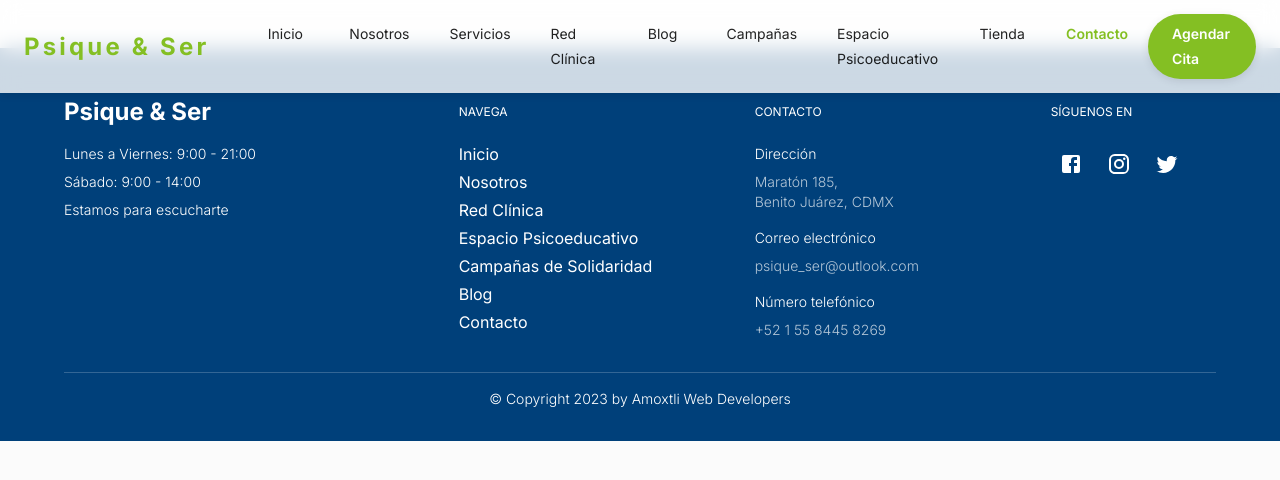
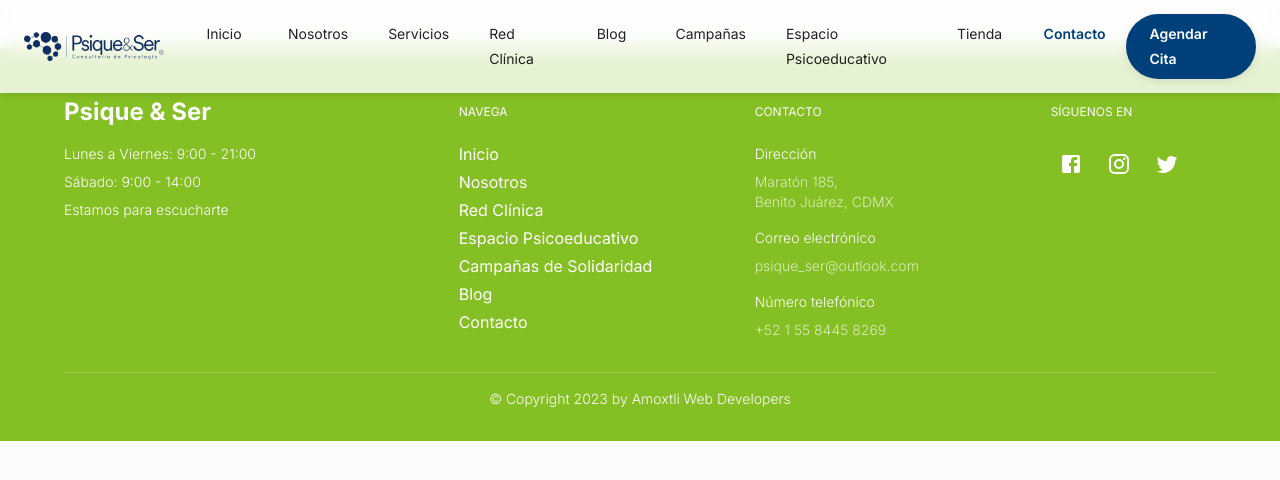
Before and after one commit to Sa-lof/psique-ser-website, a Next.js app: page /contacto in a window 1280 px wide. Shown: the top 480 px of the page. Built offline with nearby package versions, Linux system fonts and the light colour scheme.

Commit message:
Adding backgrounds

```diff
--- a/src/app/campanas/page.tsx
+++ b/src/app/campanas/page.tsx
@@ -5,7 +5,6 @@ import { ThemeProvider } from "@mui/material/styles";
 import theme from "../../theme";
 import Navbar from "@/components/Layout/Navbar";
 import Footer from "@/components/Layout/Footer";
-import Banner from "@/components/Layout/Banner";
 import CampaignsSection from "@/components/Campaigns/CampaignsSection";
 
 export default function Campañas() {
--- a/src/components/Blog/BlogPage.tsx
+++ b/src/components/Blog/BlogPage.tsx
@@ -4,7 +4,6 @@ import React, { useRef, useState } from "react";
 import { Box, Button, Container, Grid } from "@mui/material";
 import { motion, useInView } from "framer-motion";
 import BlogCard from "./BlogCard"; // Adjust import path as needed
-import Banner from "../Layout/Banner";
 import { blogData } from "@/components/Blog/BlogData";
 
 const ITEMS_PER_PAGE = 9;
--- a/src/components/Layout/Navbar.tsx
+++ b/src/components/Layout/Navbar.tsx
@@ -6,7 +6,6 @@ import {
     Box,
     Toolbar,
     IconButton,
-    Typography,
     Container,
     Button,
     Drawer,
@@ -21,6 +20,7 @@ import CloseIcon from "@mui/icons-material/Close";
 import { motion } from "framer-motion";
 import Link from "next/link";
 import { usePathname } from "next/navigation";
+import Image from "next/image";
 
 // Brand colors
 const BRAND_PRIMARY = "#84BF23";
@@ -182,26 +182,6 @@ const Navbar = () => {
         >
             <Container maxWidth="xl">
                 <Toolbar disableGutters>
-                    {/* Logo for mobile */}
-                    <Typography
-                        variant="h6"
-                        noWrap
-                        component={Link}
-                        href="/"
-                        sx={{
-                            mr: 2,
-                            display: { xs: "flex", md: "none" },
-                            flexGrow: 1,
-                            fontWeight: 700,
-                            letterSpacing: ".2rem",
-                            color: "primary.main",
-                            textDecoration: "none",
-                        }}
-                    >
-                        Psique & Ser
-                    </Typography>
-
-                    {/* Mobile menu button */}
                     <Box sx={{ display: { xs: "flex", md: "none" } }}>
                         <IconButton
                             size="large"
@@ -219,22 +199,23 @@ const Navbar = () => {
                         animate={{ opacity: 1, y: 0 }}
                         transition={{ duration: 0.5 }}
                     >
-                        <Typography
-                            variant="h5"
-                            noWrap
-                            component={Link}
-                            href="/"
-                            sx={{
-                                mr: 4,
-                                display: { xs: "none", md: "flex" },
-                                fontWeight: 700,
-                                letterSpacing: ".2rem",
-                                color: "primary.main",
-                                textDecoration: "none",
-                            }}
-                        >
-                            Psique & Ser
-                        </Typography>
+                        <Link
+                    href="/"
+                    style={{
+                        marginRight: "16px",
+                        display: "flex",
+                        flexGrow: 1,
+                        alignItems: "center",
+                    }}
+                    >
+                    <Image
+                        src="/Logo/logoAzul.png" // coloca aquí el path de tu logo
+                        alt="Psique & Ser"
+                        width={140} // ajusta el tamaño según lo necesites
+                        height={60}
+                        style={{ objectFit: "contain" }}
+                    />
+                    </Link>
                     </motion.div>
 
                     {/* Desktop navigation */}
--- a/src/theme.ts
+++ b/src/theme.ts
@@ -10,10 +10,10 @@ const allShadows: Shadows = Array(25).fill(softShadow) as Shadows;
 let theme = createTheme({
     palette: {
         primary: {
-            main: "#84BF23", // Your primary color
+            main: "#00407A", // Your primary color
         },
         secondary: {
-            main: "#00407A", // Your secondary color
+            main: "#84BF23", // Your secondary color 84BF23
         },
     },
     shape: {
```
Also changed, not shown: src/components/Campaigns/CampaignsSection.tsx (+1 -1 lines), src/components/Layout/CTA.tsx (+1 -1 lines), src/components/Network/PersonCard.tsx (+21 -3 lines), public/Logo/logoAzul.png (added).
